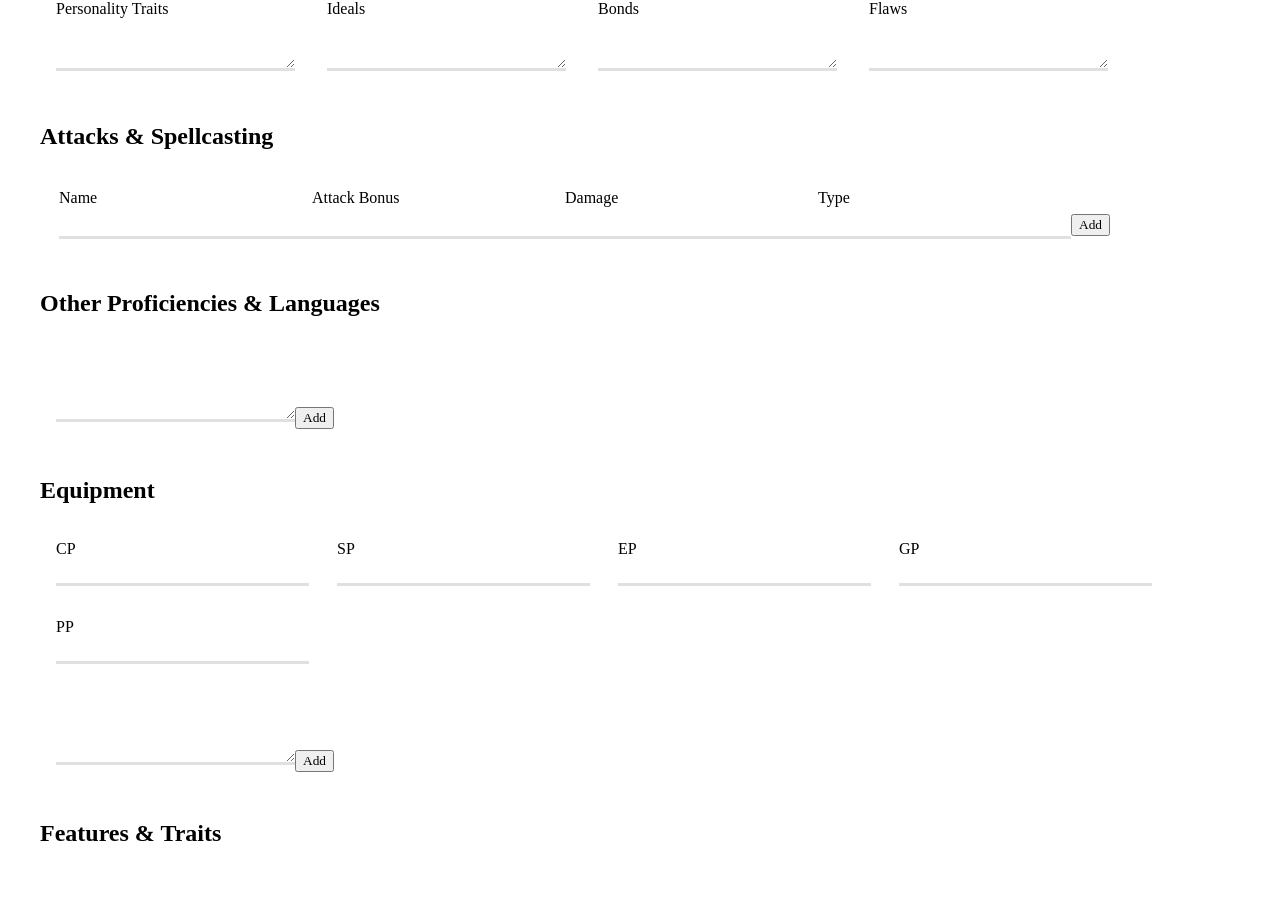
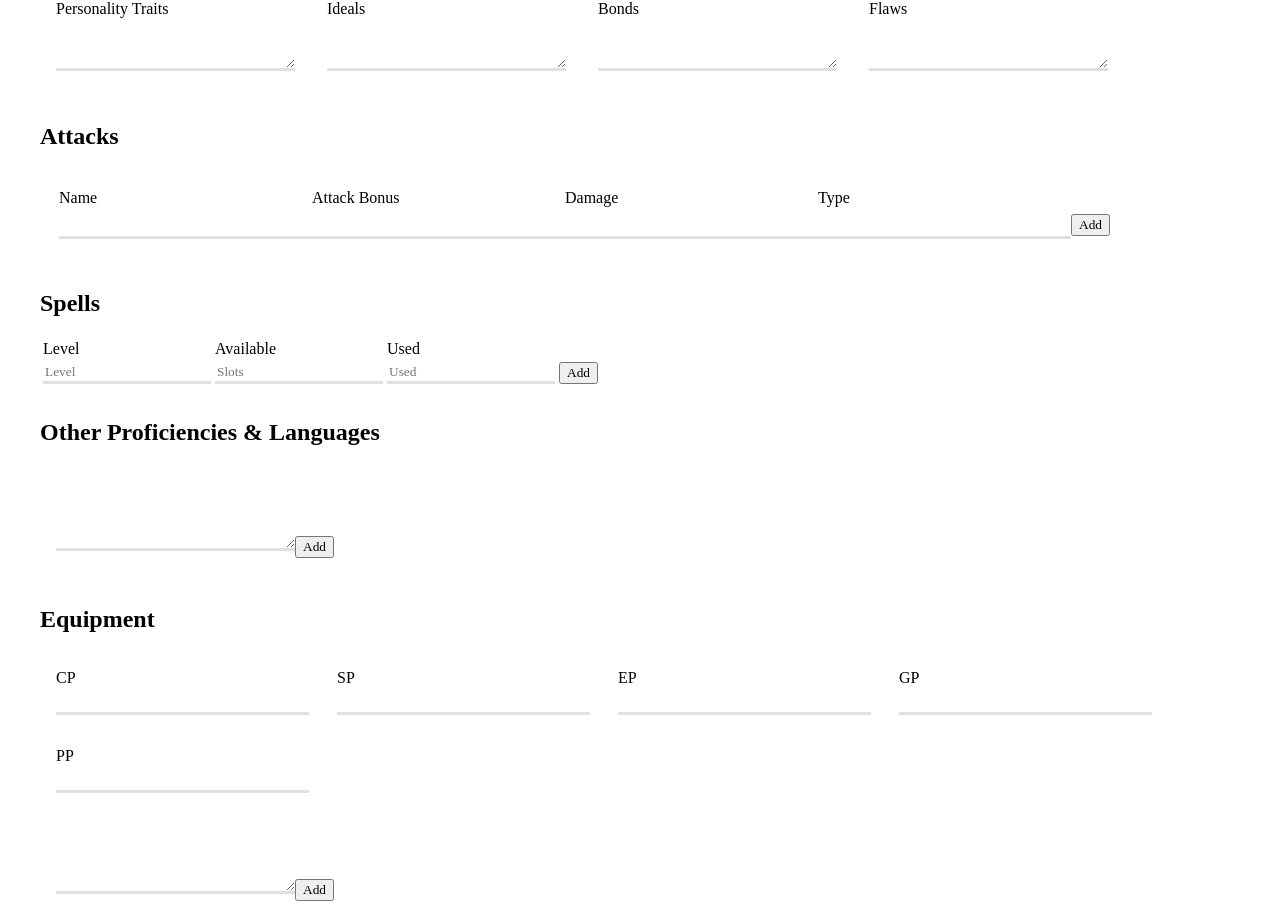
Before and after one commit to zouroboros/dnd-pad, a Svelte app: page / in a window 1280 px wide. Shown: the part 2298-3218 px from the top of the page. Built offline with nearby package versions, Linux system fonts and the light colour scheme; a web font is replaced by a local one.

Commit message:
Added spell slots to character sheet.

```diff
--- a/src/App.svelte
+++ b/src/App.svelte
@@ -10,7 +10,8 @@
 	import Skills from './Skills.svelte';
 	import HitPoints from './HitPoints.svelte';
 	import BackgroundInfos from './BackgroundInfos.svelte';
-	import AttacksSpellcasting from './AttacksSpellcasting.svelte';
+	import Attacks from './Attacks.svelte';
+	import Spells from './Spells.svelte';
 	import PropertyList from './PropertyList.svelte';
 	import Equipment from './Equipment.svelte';
 
@@ -25,6 +26,7 @@
 			otherProficiencies: [],
 			featuresAndTraits: [],
 			attacks: [],
+			spellSlots: [],
 			passiveWisdom: 0,
 			proficiency: 0,
 			inspiration: 0,
@@ -56,6 +58,11 @@
 			reader.onload = function(event) {
 				const json = JSON.parse(event.target.result);
 				if(json) {
+					// Upgrade missing fields
+					if(!json.spellSlots) {
+						json.spellSlots = [];
+					}
+					// end upgrade
 					saveCharacter(json);
 					character = json;
 				}
@@ -112,7 +119,10 @@
 				<BackgroundInfos bind:character={character}/>
 			</div>
 			<div>
-				<AttacksSpellcasting bind:character={character} />
+				<Attacks bind:character={character} />
+			</div>
+			<div>
+				<Spells bind:character={character} />
 			</div>
 			<div>
 				<h2>Other Proficiencies &amp; Languages</h2>
--- a/src/AttacksSpellcasting.svelte
+++ b/src/Attacks.svelte
@@ -21,7 +21,7 @@ table.stat-box input {
 </style>
 
 <div>
-  <h2>Attacks & Spellcasting</h2>
+  <h2>Attacks</h2>
   <table class="stat-box">
     <thead>
       <td>Name</td>
@@ -68,4 +68,6 @@ table.stat-box input {
       </tr>
     </tbody>
   </table>
+
+
 </div>
--- /dev/null
+++ b/src/Spells.svelte
@@ -0,0 +1,48 @@
+<script>
+  export let character = {};
+
+  if(character.spellSlots === undefined ) {
+    character.spellSlots = [];
+  }
+
+  let level = null;
+  let available = null;
+  let used = null;
+
+  let add = function(level, available, used) {
+    character.spellSlots = [...character.spellSlots, {level: level, available: available, used: used}]
+    level = '';
+    available = '';
+    used = '';
+  };
+
+  let remove = function(slot) {
+      character.spellSlots = character.spellSlots.filter(s => s !== slot)
+  };
+</script>
+
+<style>
+</style>
+
+<div>
+<h2>Spells</h2>
+  <table>
+    <thead>
+      <td>Level</td><td>Available</td><td>Used</td><td></td>
+    </thead>
+    {#each character.spellSlots as spellslot}
+    <tr>
+      <td>{spellslot.level}</td>
+      <td>{spellslot.available}</td>
+      <td><input type="text" bind:value="{spellslot.used}"/></td>
+      <td><button type="button" on:click={remove(spellslot)}>Remove</td>
+    </tr>
+    {/each}
+    <tr>
+      <td><input type="text" bind:value="{level}" placeholder="Level"/></td>
+      <td><input type="text" bind:value="{available}" placeholder="Slots"/></td>
+      <td><input type="text" bind:value="{used}" placeholder="Used"/></td>
+      <td><button type="button" on:click="{add(level, available, used)}">Add</button></td>
+    </tr>
+  </table>
+</div>
```
